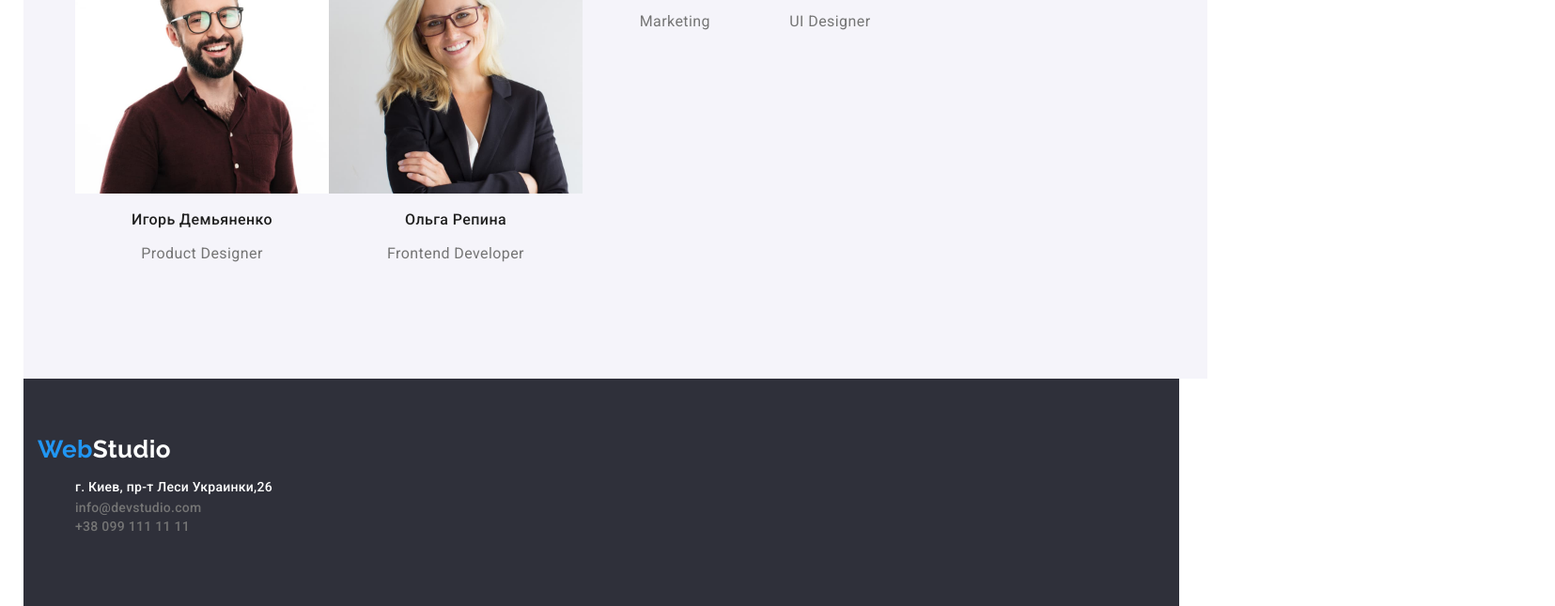
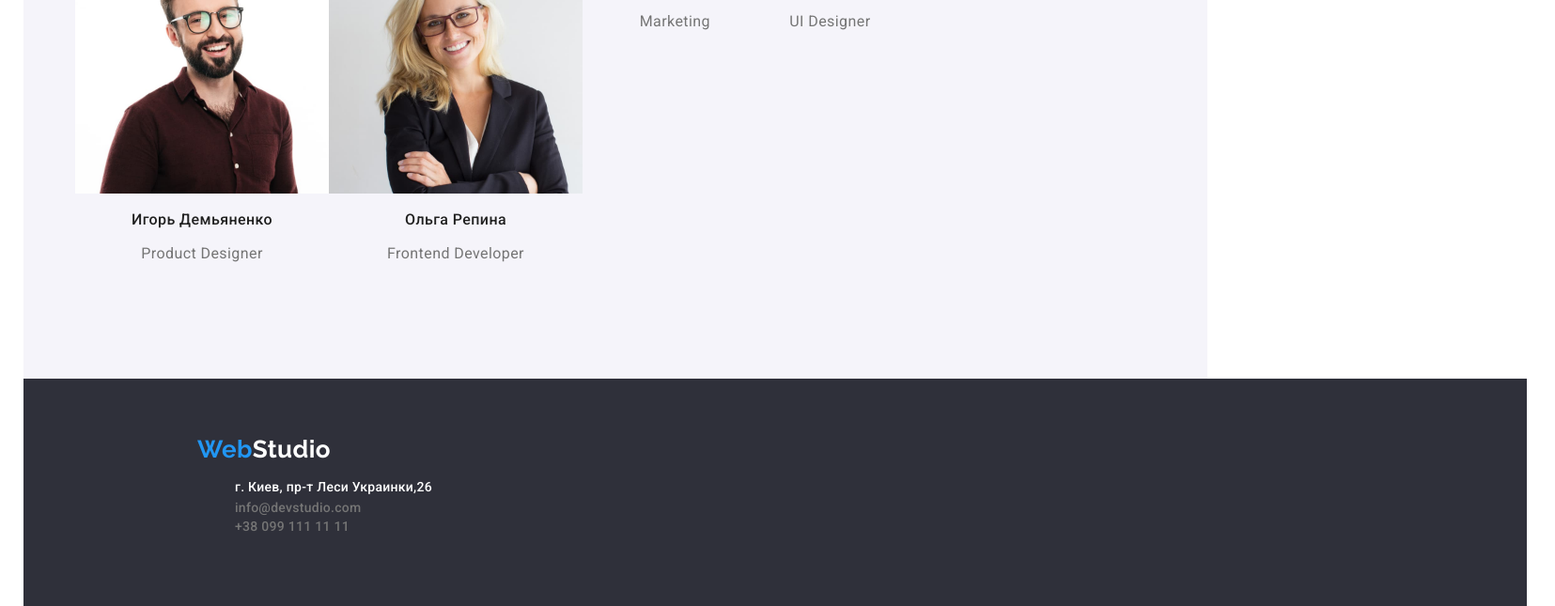
Before and after one commit to VictoriaSav/GoItHomework3.ol, a plain HTML site: page index.html in a window 1280 px wide. Shown: the part 1983-2628 px from the top of the page at 94% size, 1655 px wide, since content can reach past the window. Drawn offline with Linux system fonts and the light colour scheme.

Commit message:
Update style.css

```diff
--- a/style/style.css
+++ b/style/style.css
@@ -182,7 +182,7 @@ body {
 }
 
 .big_banner {
-
+    width: 1600px;
     height: 600px;
     left: 0px;
     top: 80px;
@@ -300,6 +300,8 @@ body {
 }
 /*--------------Footer--------------*/
 .info_box {
+    width: 1600px;
+    align-items: center;
     padding-top: 60px;
     padding-bottom: 60px;
 }
```
